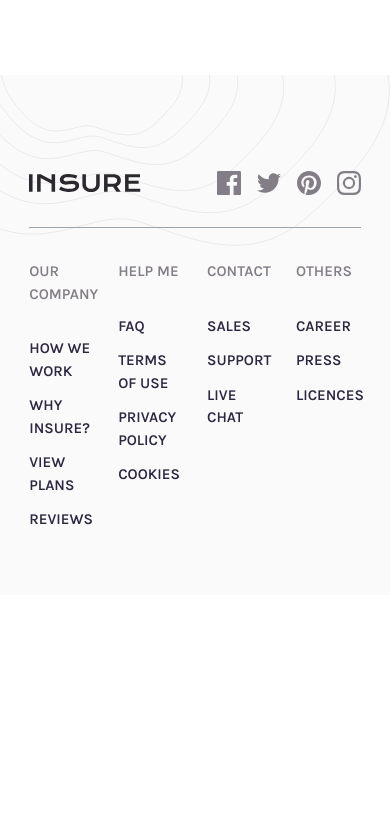
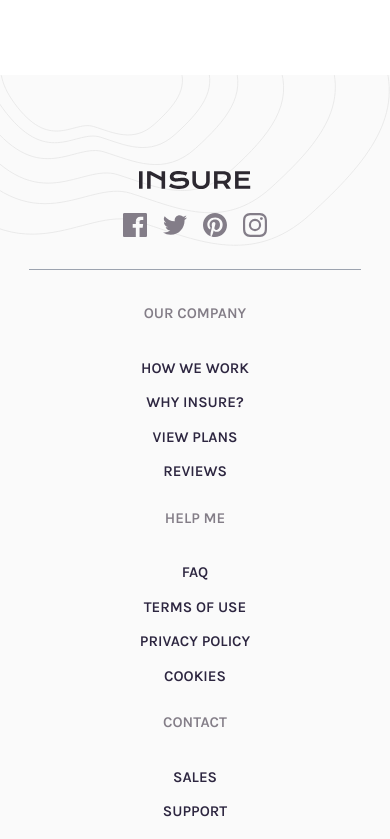
Before and after one commit to SajeedAninda/Insure-Landing-Page, a React (Vite) app: page / in a window 390 px wide. Shown: the part 3100-3939 px from the top of the page. Before the commit the page ends 3695 px from the top, so only its background shows below. Built offline with nearby package versions, Linux system fonts and the light colour scheme.

Commit message:
Made the footer responsive

```diff
--- a/src/Components/Footer.jsx
+++ b/src/Components/Footer.jsx
@@ -10,7 +10,7 @@ const Footer = () => {
     return (
         <div className='footer h-fit'>
             <div className='w-[85%] mx-auto py-16'>
-                <div className='flex items-center justify-between py-8 border-b border-gray-400'>
+                <div className='flex gap-6 lg:gap-0 flex-col lg:flex-row items-center justify-between py-8 border-b border-gray-400'>
                     <div>
                         <img src={logo} alt="Logo" />
                     </div>
@@ -23,7 +23,7 @@ const Footer = () => {
                     </div>
                 </div>
 
-                <div className='mt-8 grid grid-cols-4 gap-6'>
+                <div className='mt-8 grid grid-cols-1 md:grid-cols-2 text-center lg:text-left lg:grid-cols-4 gap-6'>
                     <div>
                         <p className='text-[#837d87] font-karla text-[15px] pb-8 font-semibold uppercase'>Our Company</p>
 
```
